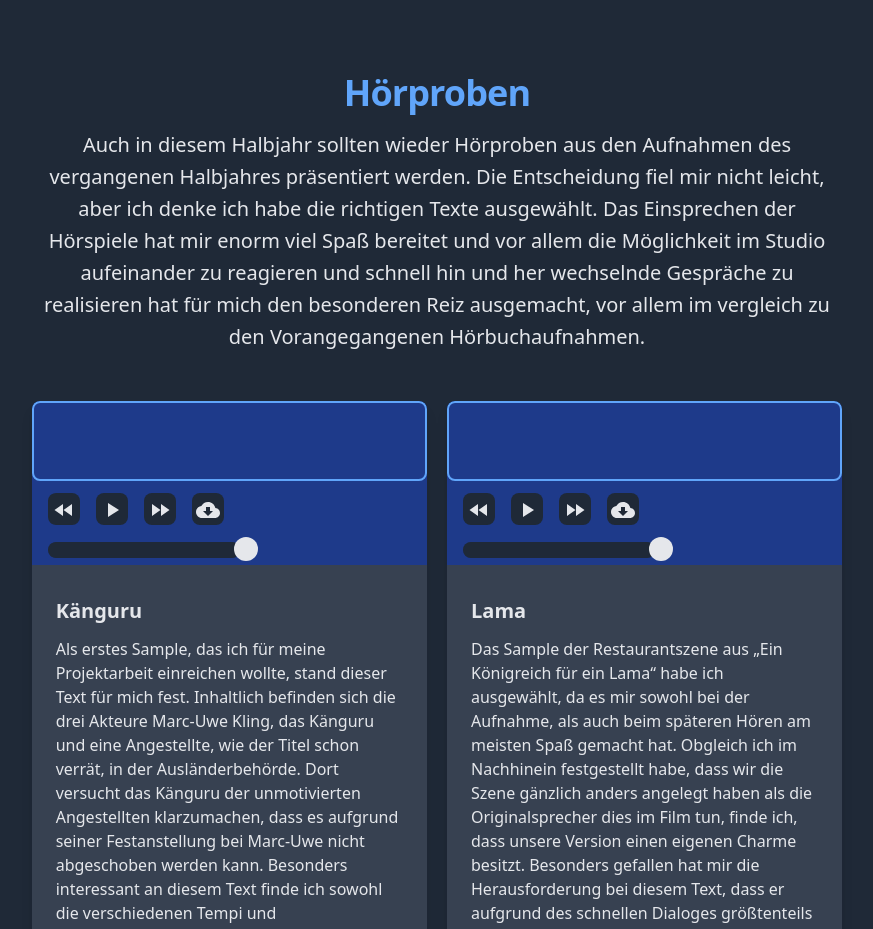
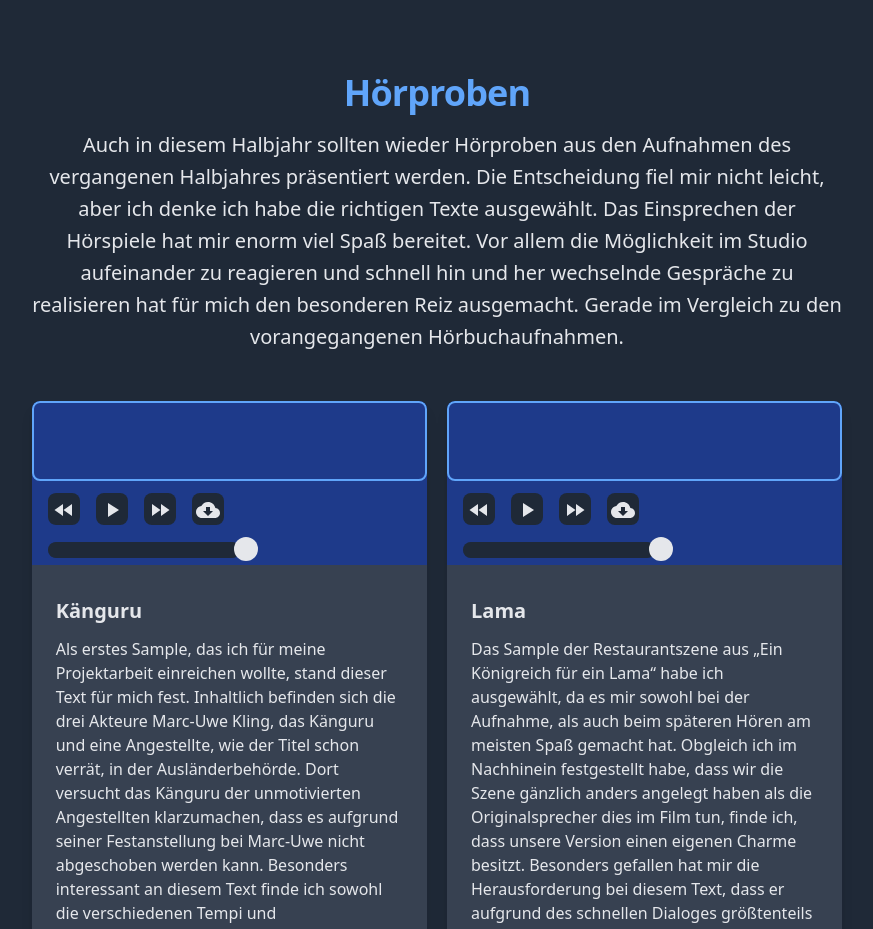
Before and after one commit to CHollatz/kruegerDe, a React (Create React App) app: page / in a window 1280 px wide. Shown: the part 2540-3469 px from the top of the page, without its empty margins (203-1076 px from the left). Built offline with nearby package versions, Linux system fonts and the light colour scheme.

Commit message:
Typos and wording

```diff
--- a/src/components/Downloads.tsx
+++ b/src/components/Downloads.tsx
@@ -45,7 +45,7 @@ export const Downloads = () => {
                 <div className="text-center">
                     <h2 className="text-3xl tracking-tight font-extrabold text-blue-400 sm:text-4xl">Hörproben</h2>
                     <p className="mt-3 mx-auto text-xl text-gray-200 sm:mt-4 leading-8">
-                        Auch in diesem Halbjahr sollten wieder Hörproben aus den Aufnahmen des vergangenen Halbjahres präsentiert werden. Die Entscheidung fiel mir nicht leicht, aber ich denke ich habe die richtigen Texte ausgewählt. Das Einsprechen der Hörspiele hat mir enorm viel Spaß bereitet und vor allem die Möglichkeit im Studio aufeinander zu reagieren und schnell hin und her wechselnde Gespräche zu realisieren hat für mich den besonderen Reiz ausgemacht, vor allem im vergleich zu den Vorangegangenen Hörbuchaufnahmen.
+                        Auch in diesem Halbjahr sollten wieder Hörproben aus den Aufnahmen des vergangenen Halbjahres präsentiert werden. Die Entscheidung fiel mir nicht leicht, aber ich denke ich habe die richtigen Texte ausgewählt. Das Einsprechen der Hörspiele hat mir enorm viel Spaß bereitet. Vor allem die Möglichkeit im Studio aufeinander zu reagieren und schnell hin und her wechselnde Gespräche zu realisieren hat für mich den besonderen Reiz ausgemacht. Gerade im Vergleich zu den vorangegangenen Hörbuchaufnahmen.
                     </p>
                 </div>
                 <div className="mt-12 max-w-lg mx-auto grid gap-5 lg:grid-cols-2 lg:max-w-none">
```
